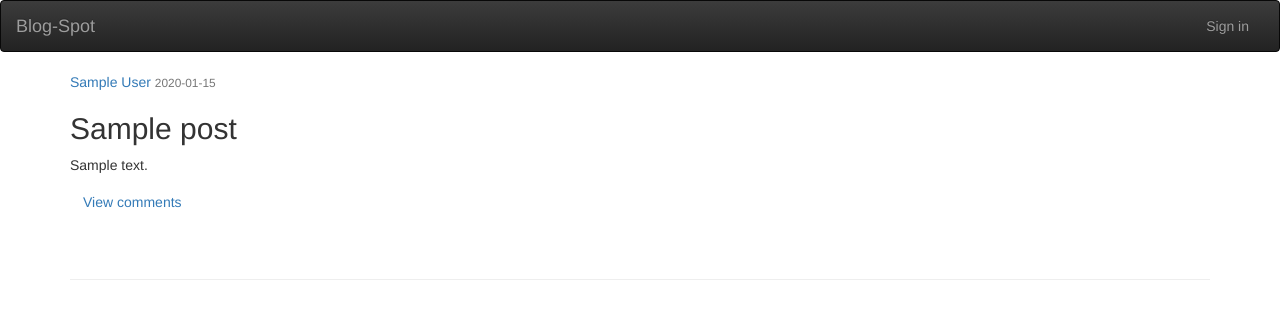
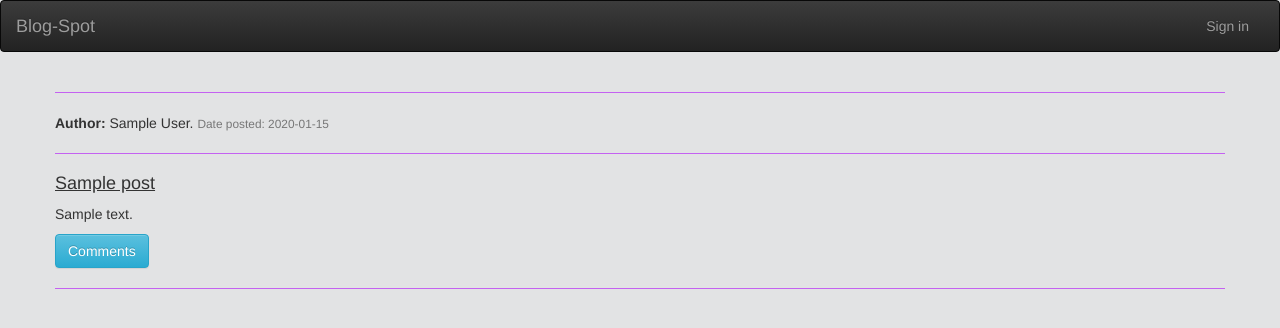
Before and after one commit to Bnabz/blog-spot, a Flask app: page / in a window 1280 px wide. Shown: the top 328 px of the page. Run offline with Flask 2, Linux system fonts and the light colour scheme; tables that the repository leaves empty hold one stand-in row (values such as "Sample post"); a database or web service that is not in the repository returns one stand-in record (values such as "Sample title"); data that the repository does not hold is empty; some libraries are stand-ins or nearby versions.

Commit message:
add post card styling

```diff
--- a/app/static/index.css
+++ b/app/static/index.css
@@ -0,0 +1,11 @@
+
+body {
+    background: rgba(111, 115, 122, 0.2);
+    color: #333333;
+
+  }
+hr { height:1px; border:none; color:rgb(196, 98, 241); background-color: rgb(196, 98, 241);}
+
+button {
+    background-color:rgb(196, 98, 241);
+}
--- a/app/templates/macros.html
+++ b/app/templates/macros.html
@@ -1,25 +1,32 @@
 {% macro display_posts(posts) %}
-{% for post in posts %}
-<article class="media content-section">
-  <div class="media-body">
-    <div class="article-metadata">
-      <a class="mr-2" href="#">{{ post.author}}</a>
-      <small class="text-muted">{{ post.date_posted.strftime('%Y-%m-%d') }}</small>
+    <div class="row">
+        <div class="card-columns">
+        {% for post in posts %}
+        <hr/>
+        <div class="card">
+            <div class="card-title">
+                <p><strong>Author: </strong>{{post.author}}. <small class="text-muted">Date posted: {{ post.date_posted.strftime('%Y-%m-%d') }}</small></p>
+            </div>
+            <hr>
+            <div class="card-body">
+                <u><h4>{{ post.title }}</h4></u>
+                <p>{{ post.content }}</p>
+            </div>
+            <div class="card-footer">
+                <a href="/comments/{{post.id}}"><button class="btn btn-info">Comments</button></a>
+            </div>
+        </div>
+        <hr>
+        {% endfor %}
     </div>
-    <h2>{{ post.title }}</h2>
-    <p class="article-content">{{ post.content }}</p>
-  </div>
-    <i class="fas fa-book-open"></i>
-</article>
-<div>
-  <a class="btn btn-secondary btn-sn mt-1 mb-1 far fa-user pr-2"  aria-hidden="true" href="/comments/{{post.id}}">View comments</a>
-</div>
-<br>
-<br>
-<hr>
-{% endfor %}
+    </div>
+{% endmacro %}
 
-{% endmacro %}
+
+
+
+
+
 
 
 {% macro display_comments(post_comments) %}
@@ -27,9 +34,7 @@
 <div class="card-columns">
     {% for each_comment in post_comments %}
     <div class="card">
-        <div class="card-header">
-            {{each_comment.post.title}}
-        </div>
+
         <div class="card-body">
             <p>{{each_comment.comment}}</p>
         </div>
```
